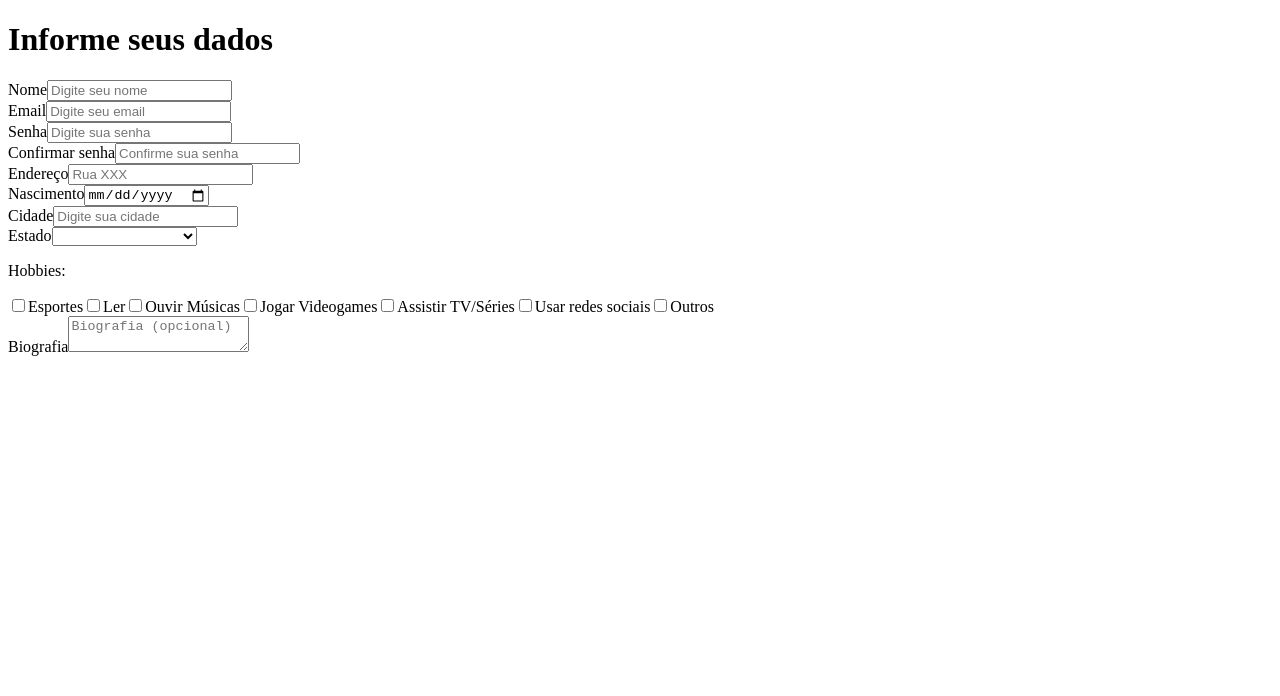
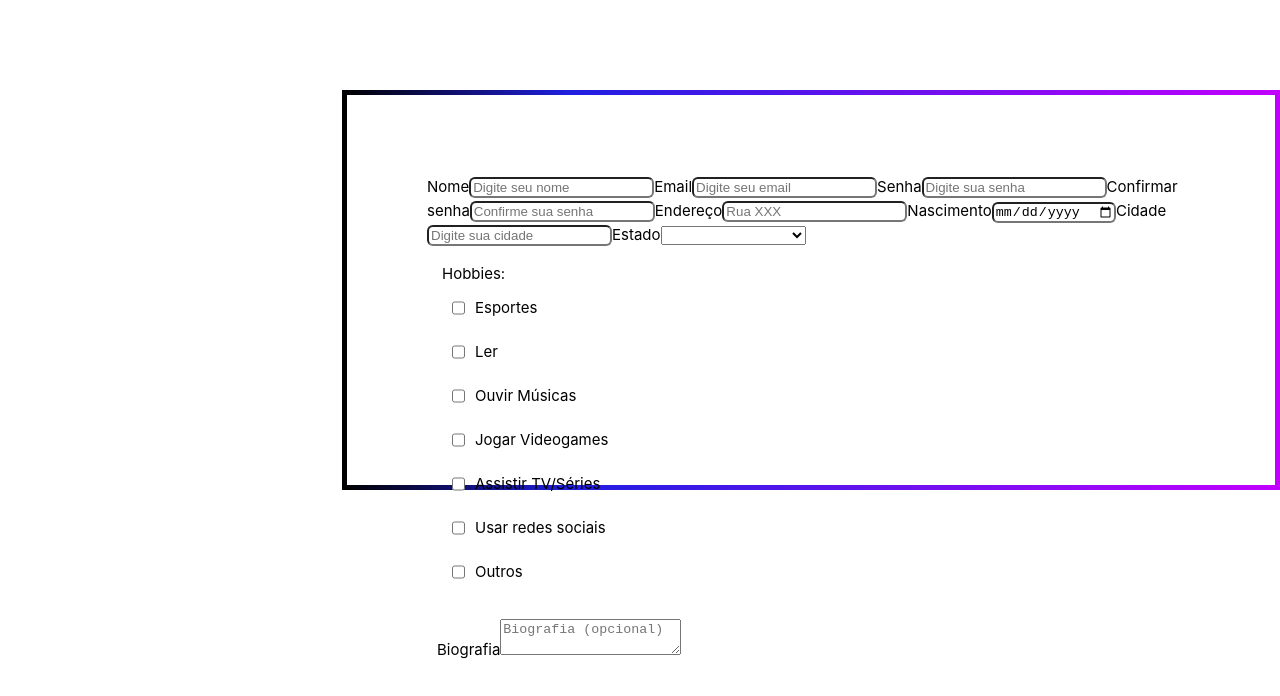
Before and after one commit to gabrielmartinsgomes/componentes-atividades-gabriel-e-larissa, a Vue app: page / in a window 1280 px wide. Shown: the top 696 px of the page. Built offline with nearby package versions, Linux system fonts and the light colour scheme.

Commit message:
sofencaiiaicsnaicnsaicnsa

```diff
--- a/src/App.vue
+++ b/src/App.vue
@@ -26,13 +26,15 @@ const mostrarResultado = ref(false);
 
 <template>
   <div v-if="!mostrarResultado">
-    <form @submit.prevent="mostrarResultado = !mostrarResultado">
+    <form @submit.prevent="mostrarResultado = !mostrarResultado" class="container">
       <InputForms :infos-form="infos"/>
    <button v-if="infos.senha ==infos.confirmar && infos.senha.length >= 3" @click="mostrarResultado = !mostrarResultado" type="submit">{{ mostrarBotao }}</button>
     </form>
   </div>
   <div v-if="mostrarResultado">
+    <form class="resultado">
    <ResultadoForms :info="infos" />
     <button  @click="mostrarResultado = !mostrarResultado">{{ mostrarBotao }}</button>
+    </form>
   </div>
 </template>
--- a/src/assets/base.css
+++ b/src/assets/base.css
@@ -0,0 +1,124 @@
+:root {
+  --vt-c-white: #ffffff;
+  --vt-c-white-soft: #f8f8f8;
+  --vt-c-white-mute: #f2f2f2;
+
+  --vt-c-black: #eee3ff;
+  --vt-c-black-soft: #5a4c68;
+  --vt-c-black-mute: #2a1c41;
+
+  --vt-c-indigo: #2c3e50;
+
+  --vt-c-divider-light-1: rgba(119, 45, 45, 0.29);
+  --vt-c-divider-light-2: rgba(228, 5, 5, 0.12);
+  --vt-c-divider-dark-1: rgba(255, 16, 16, 0.959);
+  --vt-c-divider-dark-2: rgba(255, 0, 0, 0.938);
+
+  --vt-c-text-light-1: var(--vt-c-indigo);
+  --vt-c-text-light-2: rgba(0, 0, 0, 0.66);
+  --vt-c-text-dark-1: black;
+  --vt-c-text-dark-2: rgba(0, 0, 0, 0.64);
+}
+
+:root {
+  --color-background: var(--vt-c-white);
+  --color-background-soft: var(--vt-c-white-soft);
+  --color-background-mute: var(--vt-c-white-mute);
+
+  --color-border: var(--vt-c-divider-light-2);
+  --color-border-hover: var(--vt-c-divider-light-1);
+  --color-heading: var(--vt-c-text-light-1);
+  --color-text: var(--color-text);
+
+  --section-gap: 160px;
+}
+
+@media (prefers-color-scheme: dark) {
+  :root {
+    --color-background: var(--vt-c-black);
+    --color-background-soft: var(--vt-c-black-soft);
+    --color-background-mute: var(--vt-c-black-mute);
+
+    --color-border: var(--vt-c-divider-dark-2);
+    --color-border-hover: var(--vt-c-divider-dark-1);
+
+    --color-heading: var(--vt-c-text-dark-1);
+    --color-text: var(--vt-c-text-dark-2);
+  }
+}
+
+*,
+*::before,
+*::after {
+  box-sizing: border-box;
+  margin: 0;
+  font-weight: normal;
+}
+
+body {
+  min-height: 100vh;
+  color: var(--color-text);
+  background: var(--color-background);
+  line-height: 1.6;
+  font-family: 'Inter', '-apple-system', 'BlinkMacSystemFont', 'Segoe UI', 'Roboto', 'Oxygen',
+    'Ubuntu', 'Cantarell', 'Fira Sans', 'Droid Sans', 'Helvetica Neue', sans-serif;
+  font-size: 15px;
+  text-rendering: optimizeLegibility;
+  -webkit-font-smoothing: antialiased;
+  -moz-osx-font-smoothing: grayscale;
+}
+.container {
+
+  padding: 20px;
+  position: absolute;
+  top: 20%;
+  left: 40%;
+  margin: -70px 0 0 -170px;
+}
+form {
+  background-color: rgb(255, 255, 255);
+  color: var(--color-text);
+  display: flex;
+  justify-content: center;
+  box-sizing: border-box;
+  position: center;
+  padding: 30px;
+  border-radius: 15px;
+  border: 5px solid transparent;
+  border-image: linear-gradient(
+    90deg,
+    rgba(0, 0, 0, 1) 0%,
+    rgb(31, 31, 223) 24%,
+    rgba(194, 0, 255, 1) 100%
+  );
+  border-image-slice: 3;
+  height: 50vh;
+}
+
+form > * {
+  margin: 50px;
+}
+
+div {
+  padding: 10px;
+}
+.hobbies {
+  margin: 5px;
+  display: block;
+}
+
+.sla {
+  display: flex;
+  gap: 10px;
+}
+input {
+  border-radius: 6px;
+}
+.resultado {
+  position: relative;
+  padding: 20px;
+  position: absolute;
+  top: 20%;
+  left: 40%;
+  margin: -70px 0 0 -170px;
+}
--- a/src/assets/main.css
+++ b/src/assets/main.css
@@ -0,0 +1,41 @@
+@import './base.css';
+
+#app {
+  max-width: 1280px;
+  margin: 0 auto;
+  padding: 2rem;
+  font-weight: normal;
+}
+
+a,
+.green {
+  text-decoration: none;
+  color: hsla(160, 100%, 37%, 1);
+  transition: 0.4s;
+  padding: 3px;
+}
+
+@media (hover: hover) {
+  a:hover {
+    background-color: hsla(160, 10%, 6%, 0.2);
+  }
+}
+
+@media (min-width: 1024px) {
+  body {
+    display: flex;
+    place-items: center;
+  }
+
+  #app {
+    display: grid;
+    grid-template-columns: 1fr 1fr;
+    padding: 0 2rem;
+  }
+}
+#verde {
+  color: green;
+}
+#vermelho {
+  color: red;
+}
--- a/src/components/InputForms.vue
+++ b/src/components/InputForms.vue
@@ -35,79 +35,96 @@ const Estados = [
     { sigla: 'SE', nome: 'Sergipe' },
     { sigla: 'TO', nome: 'Tocantins' }
 ]
+
 </script>
 <template>
-  <h1>Informe seus dados</h1>
-                        <div class="label">
+<div>
                             <label for="name">Nome</label>
                             <input type="text" v-model.trim="infosForm.nome" placeholder="Digite seu nome" id="name"
                                 required />
-                        </div>
-                        <div class="label">
+
+
                             <label for="email">Email</label>
                             <input id="email" type="email" v-model.trim="infosForm.email"
                                 placeholder="Digite seu email" required>
-                        </div>
-                        <div class="label">
+
+
                             <label for="senha">Senha</label>
                             <input id="senha" type="password" v-model.trim="infosForm.senha"
                                 placeholder="Digite sua senha" required>
-                        </div>
-                        <div class="label">
+
+
                             <label for="confirmar">Confirmar senha</label>
                             <input id="confirmar" type="password" v-model.trim="infosForm.confirmar"
                                 placeholder="Confirme sua senha" required>
-                        </div>
-                        <div class="label">
+
+
                             <label for="endereco">Endereço</label>
                             <input id="endereco" type="password" v-model.trim="infosForm.endereco"
                                 placeholder="Rua XXX" required>
-                        </div>
-                        <div class="label">
+
+
                             <label for="nascimento">Nascimento</label>
                             <input id="nascimento" type="date" v-model="infosForm.nascimento"
                                 placeholder="Digite o dia que nasceu " required>
-                        </div>
-                        <div class="label">
+
+
                             <label for="cidade">Cidade</label>
                             <input id="cidade" type="text" v-model="infosForm.cidade" placeholder="Digite sua cidade"
                                 required>
-                        </div>
-                        <div class="label">
+
+
                             <label for="estado">Estado</label>
-
                             <select id="estado" value="Estado" v-model="infosForm.estado" required>
                                 <option v-for="Estado of Estados" :key="Estado.sigla" :value="Estado.sigla">
                                     {{ Estado.nome }}
                                 </option>
                             </select>
-                        </div>
-                        <div>
+
+                            <div class="hobbies">
                             <p class="titulo">Hobbies:</p>
+                            <div class="sla">
                             <input type="checkbox" id="hobbies1" value="Esporte" v-model="infosForm.hobbies">
                             <label for="hobbies1">Esportes</label>
+                            </div>
 
+
+                            <div class="sla">
                             <input type="checkbox" id="hobbies2" value="Ler" v-model="infosForm.hobbies">
                             <label for="hobbies2">Ler</label>
+                            </div>
 
+                            <div class="sla">
                             <input type="checkbox" id="hobbies3" value="Música" v-model="infosForm.hobbies">
                             <label for="hobbies3">Ouvir Músicas</label>
+                            </div>
 
+                            <div class="sla">
                             <input type="checkbox" id="hobbies4" value="Videogame" v-model="infosForm.hobbies">
                             <label for="hobbies4">Jogar Videogames</label>
+                            </div>
 
+                            <div class="sla">
                             <input type="checkbox" id="hobbies5" value="Assistir" v-model="infosForm.hobbies">
                             <label for="hobbies5">Assistir TV/Séries</label>
+                            </div>
 
+                            <div class="sla">
                             <input type="checkbox" id="hobbies6" value="Redes" v-model="infosForm.hobbies">
                             <label for="hobbies5">Usar redes sociais</label>
+                            </div>
 
+                            <div class="sla">
                             <input type="checkbox" id="hobbies7" value="Outros" v-model="infosForm.hobbies">
                             <label for="hobbies5">Outros</label>
+                            </div>
                         </div>
+
                         <div class="bio">
                             <label for="bio">Biografia</label>
                             <textarea type="text" id="bio" placeholder="Biografia (opcional)"
                                 v-model="infosForm.bio"></textarea>
                         </div>
+</div>
+
 </template>
```
